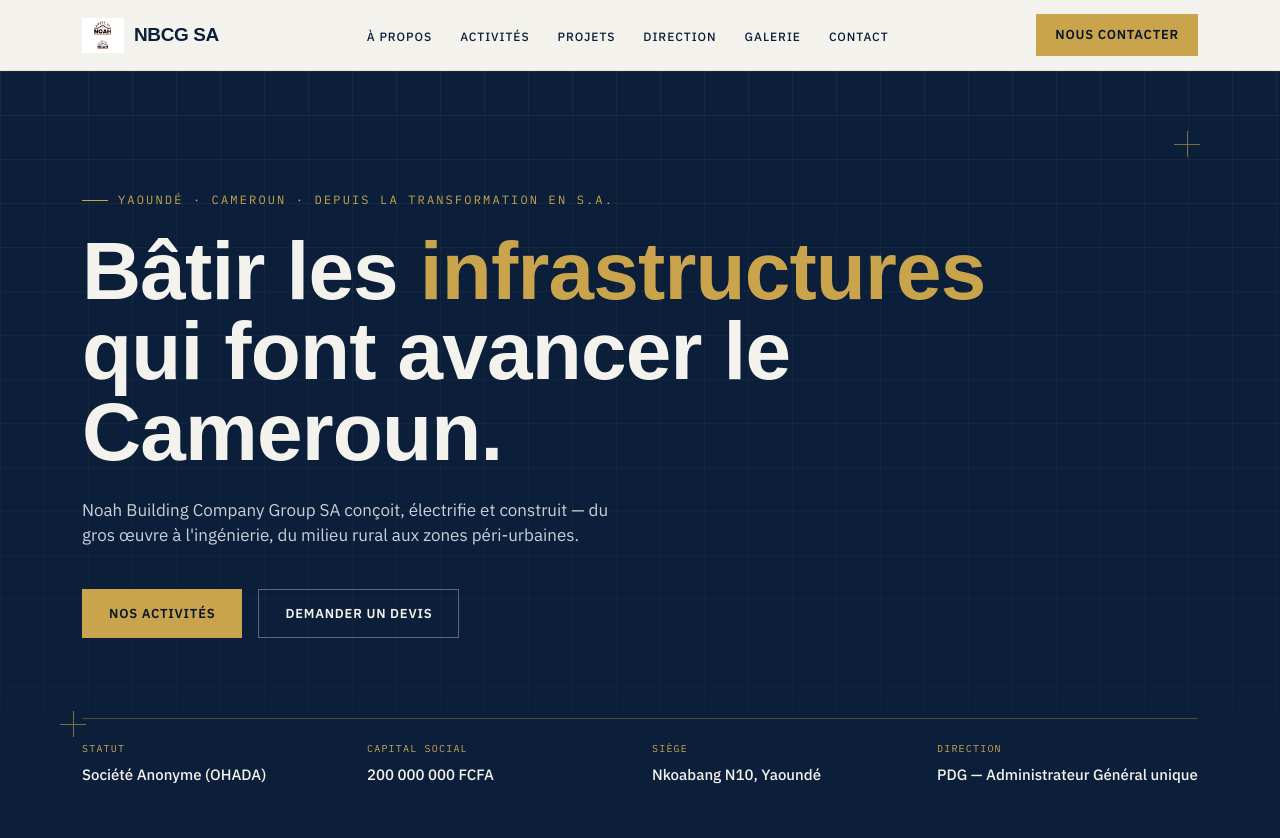
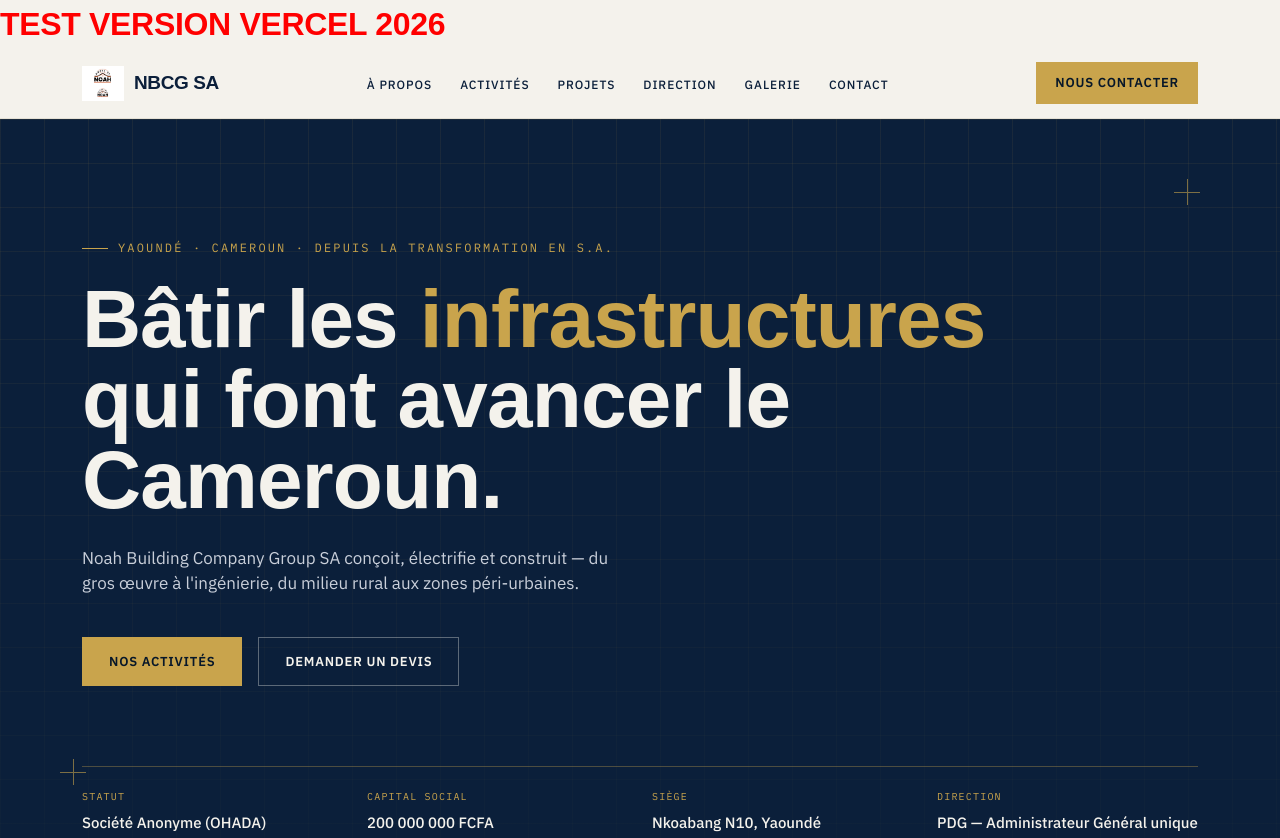
Before and after one commit to Bitsa033/NoahBuildingCompanyGroupeSA, a website: page index.html in a window 1280 px wide. Shown: the top 838 px of the page. Drawn offline with Linux system fonts and the light colour scheme; a web font is replaced by a local one.

Commit message:
nouveau commit 2

```diff
--- a/index.html
+++ b/index.html
@@ -1012,6 +1012,9 @@
     <!-- =========================
          HEADER
     ========================= -->
+    <h1 style="color:red;">
+    TEST VERSION VERCEL 2026
+</h1>
 
     <header>
         <div class="navbar">
```
